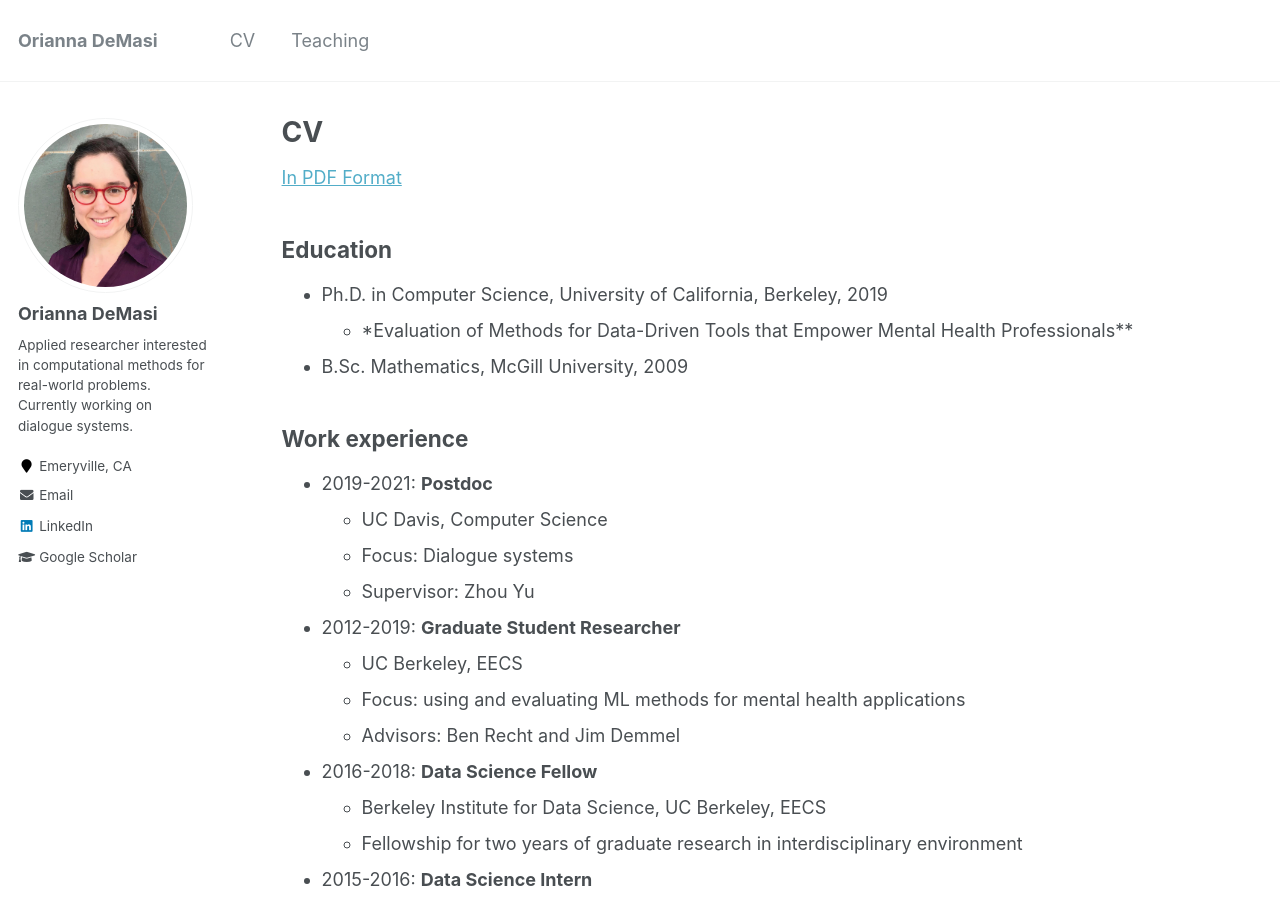
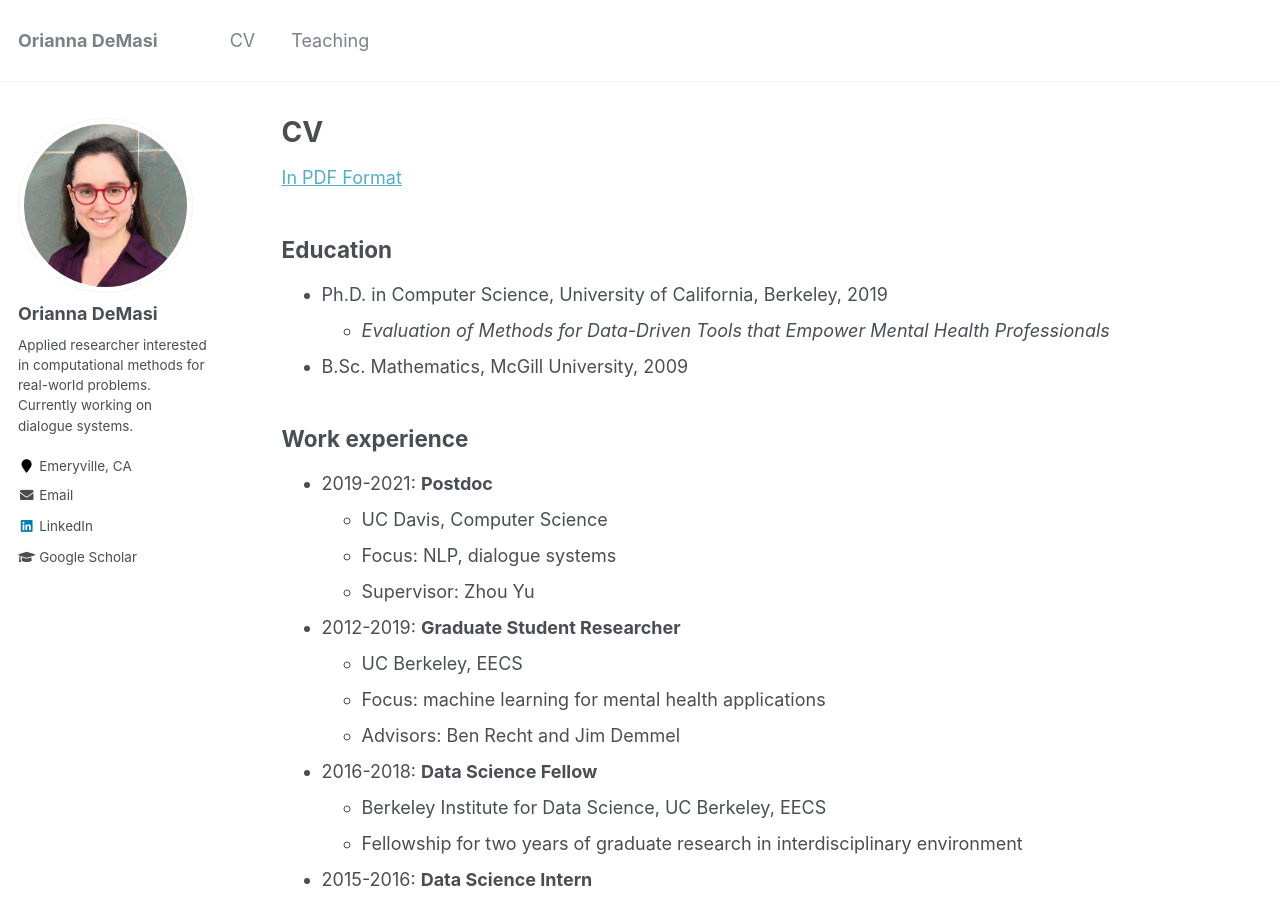
Before and after one commit to odemasi/odemasi.github.io, a Jekyll site: the page built from _pages/cv.md, in a window 1280 px wide and 900 px high. Built offline with Jekyll 4.4.1, drawn with Linux system fonts in a browser that asks for light colours.

Commit message:
Update cv.md

```diff
--- a/_pages/cv.md
+++ b/_pages/cv.md
@@ -17,7 +17,7 @@ redirect_from:
 <!-- ====== -->
 
 * Ph.D. in Computer Science, University of California, Berkeley, 2019
-    * *Evaluation of Methods for Data-Driven Tools that Empower Mental Health Professionals**
+    * *Evaluation of Methods for Data-Driven Tools that Empower Mental Health Professionals*
 * B.Sc. Mathematics, McGill University, 2009
 
 
@@ -28,12 +28,12 @@ redirect_from:
 
 * 2019-2021: **Postdoc**
   * UC Davis, Computer Science
-  * Focus: Dialogue systems
+  * Focus: NLP, dialogue systems
   * Supervisor: Zhou Yu
 
 * 2012-2019: **Graduate Student Researcher**
   * UC Berkeley, EECS
-  * Focus: using and evaluating ML methods for mental health applications
+  * Focus: machine learning for mental health applications
   * Advisors: Ben Recht and Jim Demmel
 
 * 2016-2018: **Data Science Fellow**
```
